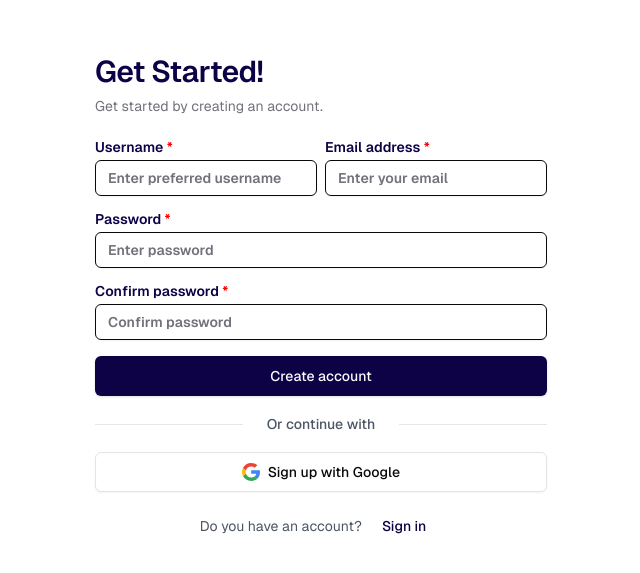
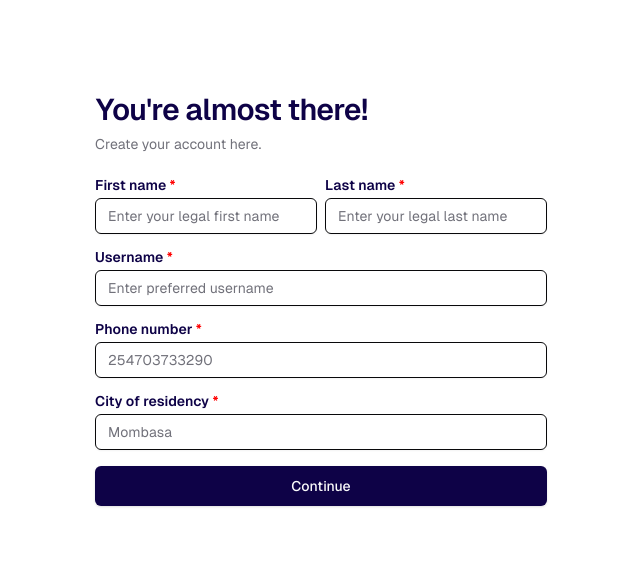
Before and after one commit to imrany/ecomark, a Next.js app: page /sign-up in a window 1280 px wide. Shown: the part 101-674 px from the top of the page, without its empty margins (319-959 px from the left). Built offline with nearby package versions, Linux system fonts and the light colour scheme.

Commit message:
working on sign up page

```diff
--- a/src/app/otp/page.tsx
+++ b/src/app/otp/page.tsx
@@ -11,13 +11,14 @@ import { Input } from "@/components/ui/input"
 import { Label } from "@/components/ui/label"
 import { ToastAction } from "@/components/ui/toast"
 import { useToast } from "@/hooks/use-toast"
-import Link from "next/link"
 import { useRouter } from "next/navigation"
 import { useEffect, useState, FormEvent } from "react"
+import { motion, AnimatePresence } from "framer-motion"
 
 export default function Page() {
     const { toast }=useToast()
     const [isDisabled,setIsDisabled]=useState(false)
+    const [isLoading,setIsLoading]=useState(true)
     const router = useRouter()
 
     async function handleVerifyCode(e:FormEvent<HTMLFormElement>) {
@@ -39,7 +40,6 @@ export default function Page() {
             console.log(error.message)
             toast({
                 variant: "destructive",
-                title: "Uh oh! Something went wrong.",
                 description: error.message,
                 action: <ToastAction altText="Try again">Try again</ToastAction>,
             })
@@ -48,8 +48,13 @@ export default function Page() {
 
     function checkAuth(){
         const stringifyData=localStorage.getItem("user-details")
+        const verifyDetails: any=localStorage.getItem("verify-details")
+        const parsedVerifyDetails=JSON.parse(verifyDetails)
         if(stringifyData){
             router.push("/home")
+        }else if(!verifyDetails||!parsedVerifyDetails.email||!parsedVerifyDetails.code){
+            setIsLoading(false)
+            router.push("/verify-email")
         }
     }
 
@@ -58,7 +63,17 @@ export default function Page() {
     })
   return (
     <div className="flex font-[family-name:var(--font-geist-sans)] items-center flex-col h-screen">
-        <div className="md:w-[500px] w-[90vw] flex items-center rounded-none h-full shadow-none">
+        {isLoading?(
+            <div className="w-full flex items-center justify-center h-full">
+                <p className="text-gray-800 max-sm:text-sm">Loading...</p>
+            </div>
+        ):(
+        <motion.div
+            initial={{ opacity: 0 }}
+            animate={{ opacity: 1 }}
+            exit={{ opacity: 0 }}
+            className="md:w-[500px] w-[90vw] flex items-center rounded-none h-full shadow-none"
+        >
             <Card className="w-full rounded-none shadow-none border-none">
                 <CardHeader>
                     <CardTitle className="text-3xl font-semibold text-[var(--primary-01)]">Get Verified!</CardTitle>
@@ -79,7 +94,8 @@ export default function Page() {
                     </form>
                 </CardContent>
             </Card>
-        </div>
+        </motion.div>
+        )}
     </div>
   )
 }
--- a/src/app/sign-in/page.tsx
+++ b/src/app/sign-in/page.tsx
@@ -15,6 +15,7 @@ import Image from "next/image"
 import Link from "next/link"
 import { useRouter } from "next/navigation"
 import { useEffect, useState, FormEvent } from "react"
+import { motion, AnimatePresence } from "framer-motion"
 
 export default function SignIn() {
     const { toast }=useToast()
@@ -77,7 +78,12 @@ export default function SignIn() {
     })
   return (
     <div className="flex font-[family-name:var(--font-geist-sans)] items-center flex-col h-screen">
-        <div className="md:w-[500px] w-[90vw] flex items-center rounded-none h-screen shadow-none">
+        <motion.div
+            initial={{ opacity: 0 }}
+            animate={{ opacity: 1 }}
+            exit={{ opacity: 0 }}
+            className="md:w-[500px] w-[90vw] flex items-center rounded-none h-screen shadow-none"
+        >
             <Card className="w-full rounded-none shadow-none border-none">
                 <CardHeader>
                     <CardTitle className="text-3xl font-semibold text-[var(--primary-01)]">Welcome Back!</CardTitle>
@@ -139,7 +145,7 @@ export default function SignIn() {
                     </form>
                 </CardContent>
             </Card>
-        </div>
+        </motion.div>
     </div>
   )
 }
--- a/src/app/sign-up/page.tsx
+++ b/src/app/sign-up/page.tsx
@@ -9,18 +9,20 @@ import {
 } from "@/components/ui/card"
 import { Input } from "@/components/ui/input"
 import { Label } from "@/components/ui/label"
-import Image from "next/image"
-import Link from "next/link"
 import { useRouter } from "next/navigation"
 import { useEffect, useState, FormEvent } from "react"
 import { useToast } from "@/hooks/use-toast"
 import { ToastAction } from "@/components/ui/toast"
-
+import { motion, AnimatePresence } from "framer-motion"
 
 export default function SignUp() {
     const { toast } = useToast()
     const router = useRouter()
+    const [isLoading,setIsLoading]=useState(true)
     const [isDisabled,setIsDisabled]=useState(false)
+    const [currentTab, setCurrentTab] = useState(1);
+    const [locationCoordinates, setLocationCoordinates]=useState("")
+
     async function handleSignUp(e:FormEvent<HTMLFormElement>) {
         try{
             e.preventDefault()
@@ -41,15 +43,14 @@ export default function SignUp() {
                     headers:{
                         "content-type":"application/json"
                     },
-                    // username, full_name, photo, email, phone_number, location_name, location_lat_long, account_balance, password
                     body:JSON.stringify({
                         username:formData.get('username'),
-                        full_name:formData.get('full_name'),
+                        full_name:`${formData.get('first_name')} ${formData.get('last_name')}`,
                         photo:null,
                         email:parsedVerifyDetails.email,
                         phone_number:formData.get("phone_number"),
                         location_name:formData.get("location_name"),
-                        location_lat_long:null,
+                        location_lat_long:locationCoordinates,
                         acccount_balance:0,
                         password:formData.get('confirm'),
                     })
@@ -58,7 +59,6 @@ export default function SignUp() {
                 if(parseRes.error){
                     toast({
                         variant: "destructive",
-                        title: "Uh oh! Something went wrong.",
                         description: parseRes.error,
                         action: <ToastAction altText="Try again">Try again</ToastAction>,
                     })
@@ -86,8 +86,38 @@ export default function SignUp() {
 
     function checkAuth(){
         const stringifyData=localStorage.getItem("user-details")
+        const verified:any=localStorage.getItem("verified")
+        const isEmailVerified=JSON.parse(verified)
+
         if(stringifyData){
             router.push("/home")
+        }else if(!verified||isEmailVerified===false){
+            setIsLoading(false)
+            // router.push("/verify-email")
+        }
+    }
+
+    function handleContinue(NextTab:number) { setCurrentTab(NextTab) }
+
+    function turnOnLocation(e:any){
+        if(locationCoordinates.length===0){
+            if (navigator.geolocation) {
+                navigator.geolocation.getCurrentPosition(
+                  function(position) {
+                    const latitude = position.coords.latitude;
+                    const longitude = position.coords.longitude;
+                    setLocationCoordinates(`${latitude}, ${longitude}`)
+                  },
+                  function(error) {
+                    e.target.reset()
+                    console.error(`Error Code = ${error.code} - ${error.message}`);
+                  }
+                );
+            } else {
+                console.error("Geolocation is not supported by this browser.");
+                e.target.reset()
+                setLocationCoordinates("0,0")
+            }
         }
     }
 
@@ -96,62 +126,104 @@ export default function SignUp() {
     })
   return (
     <div className="flex font-[family-name:var(--font-geist-sans)] items-center flex-col h-screen">
+        {isLoading?(
+            <div className="w-full flex items-center justify-center h-full">
+                <p className="text-gray-800 max-sm:text-sm">Loading...</p>
+            </div>
+        ):(
         <div className="md:w-[500px] w-[90vw] flex items-center rounded-none h-screen shadow-none">
             <Card className="w-full rounded-none shadow-none border-none">
+                {currentTab === 1 ?(
                     <CardHeader>
-                    <CardTitle className="text-3xl font-semibold text-[var(--primary-01)]">Get Started!</CardTitle>
-                    <CardDescription>Get started by creating an account.</CardDescription>
+                        <CardTitle className="text-3xl font-semibold text-[var(--primary-01)]">You're almost there!</CardTitle>
+                        <CardDescription>Create your account here.</CardDescription>
                     </CardHeader>
+                ):(
+                    <CardHeader>
+                        <CardTitle className="text-3xl font-semibold text-[var(--primary-01)]">You're almost finishing!</CardTitle>
+                        <CardDescription>You are almost finishing creating your account.</CardDescription>
+                    </CardHeader>
+                )}
                 <CardContent>
                     <form onSubmit={handleSignUp}>
                         <div className="grid w-full items-center gap-4">
+                            {currentTab === 1 && (
+                                <motion.div key="first_tab"
+                                    initial={{ opacity: 0 }}
+                                    animate={{ opacity: 1 }}
+                                    exit={{ opacity: 0 }}
+                                    className="grid w-full items-center gap-4"
+                                >
                                     <div className="flex flex-col sm:grid sm:grid-cols-2 sm:gap-x-2 max-sm:gap-y-4 w-full">
                                         <div className="flex flex-col max-sm:w-full space-y-1.5">
-                                    <Label htmlFor="username" className="text-[var(--primary-01)] font-semibold required">Username</Label>
-                                    <Input id="username" name="username" type="text" placeholder="Enter preferred username" className="border-[var(--primary-03)] placeholder:font-semibold outline-[1px] active:outline-[var(--primary-01)] focus:border-[var(--primary-01)] outline-[var(--primary-01)]" required/>
+                                            <Label htmlFor="first_name" className="text-[var(--primary-01)] font-semibold required">First name</Label>
+                                            <Input id="first_name" name="first_name" type="text" placeholder="Enter your legal first name" className="border-[var(--primary-03)] outline-[1px] active:outline-[var(--primary-01)] focus:border-[var(--primary-01)] outline-[var(--primary-01)]" required/>
                                         </div>
                                         <div className="flex flex-col max-sm:w-full space-y-1.5">
-                                    <Label htmlFor="email" className="text-[var(--primary-01)] font-semibold  required">Email address</Label>
-                                    <Input id="email" name="email" type="email" placeholder="Enter your email" className="border-[var(--primary-03)] placeholder:font-semibold outline-[1px] active:outline-[var(--primary-01)] focus:border-[var(--primary-01)] outline-[var(--primary-01)]" required/>
+                                            <Label htmlFor="last_name" className="text-[var(--primary-01)] font-semibold  required">Last name</Label>
+                                            <Input id="last_name" name="last_name" type="type" placeholder="Enter your legal last name" className="border-[var(--primary-03)] outline-[1px] active:outline-[var(--primary-01)] focus:border-[var(--primary-01)] outline-[var(--primary-01)]" required/>
                                         </div>
                                     </div>
+                                    <div className="flex flex-col max-sm:w-full space-y-1.5">
+                                        <Label htmlFor="username" className="text-[var(--primary-01)] font-semibold required">Username</Label>
+                                        <Input id="username" name="username" type="text" placeholder="Enter preferred username" className="border-[var(--primary-03)] outline-[1px] active:outline-[var(--primary-01)] focus:border-[var(--primary-01)] outline-[var(--primary-01)]" required/>
+                                    </div>
+                                    <div className="flex flex-col max-sm:w-full space-y-1.5">
+                                        <Label htmlFor="phone_number" className="text-[var(--primary-01)] font-semibold required">Phone number</Label>
+                                        <Input id="phone_number" name="phone_number" type="tel" placeholder="254703733290" className="border-[var(--primary-03)] outline-[1px] active:outline-[var(--primary-01)] focus:border-[var(--primary-01)] outline-[var(--primary-01)]" required/>
+                                    </div>
+                                    <div className="flex flex-col max-sm:w-full space-y-1.5">
+                                        <Label htmlFor="location_name" className="text-[var(--primary-01)] font-semibold required">City of residency</Label>
+                                        <Input id="location_name" name="location_name" type="text" placeholder="Mombasa" className="border-[var(--primary-03)] outline-[1px] active:outline-[var(--primary-01)] focus:border-[var(--primary-01)] outline-[var(--primary-01)]" required/>
+                                    </div>
+                                    <Button type="button" onClick={()=>handleContinue(2)} variant="default" className={`h-[40px] bg-[var(--primary-01)] hover:bg-[var(--primary-01)]`}>
+                                        <p>Continue</p>
+                                    </Button>
+                                </motion.div>
+                            )}
+                            {currentTab === 2 &&(
+                                <motion.div key="second_tab"
+                                    initial={{ opacity: 0 }}
+                                    animate={{ opacity: 1 }}
+                                    exit={{ opacity: 0 }}
+                                    className="grid w-full items-center gap-4"
+                                >
                                     <div className="flex flex-col space-y-1.5">
                                         <Label htmlFor="password" className="text-[var(--primary-01)] font-semibold  required">Password</Label>
-                                <Input id="password" name="password" minLength={8} maxLength={24} type="password" placeholder="Enter password" className="border-[var(--primary-03)] placeholder:font-semibold outline-[1px] active:outline-[var(--primary-01)] focus:border-[var(--primary-01)] outline-[var(--primary-01)]" required/>
+                                        <Input id="password" name="password" minLength={8} maxLength={24} type="password" placeholder="Create password" className="border-[var(--primary-03)] outline-[1px] active:outline-[var(--primary-01)] focus:border-[var(--primary-01)] outline-[var(--primary-01)]" required/>
                                     </div>
                                     <div className="flex flex-col space-y-1.5">
                                         <Label htmlFor="confirm" className="text-[var(--primary-01)] font-semibold  required">Confirm password</Label>
-                                <Input id="confirm" name="confirm" minLength={8} maxLength={24} type="password" placeholder="Confirm password" className="border-[var(--primary-03)] placeholder:font-semibold outline-[1px] active:outline-[var(--primary-01)] focus:border-[var(--primary-01)] outline-[var(--primary-01)]" required/>
+                                        <Input id="confirm" name="confirm" minLength={8} maxLength={24} type="password" placeholder="Confirm password" className="border-[var(--primary-03)] outline-[1px] active:outline-[var(--primary-01)] focus:border-[var(--primary-01)] outline-[var(--primary-01)]" required/>
                                     </div>
+                                    <div className="flex flex-col max-sm:w-full space-y-1.5">
+                                        <div className="flex items-center justify-center sm:justify-start py-2 sm:py-0">
+                                            <input id="location_lat_long" onChange={(e)=>turnOnLocation(e)} defaultValue={`${false}`} name="push-notifications" type="checkbox" phx-debounce="blur" className="h-4 w-4 rounded border-gray-300 text-[var(--primary-01)] focus:ring-[var(--primary-01)]"/>
+                                            <label htmlFor="location_lat_long" className="ml-3">
+                                                <span className="block text-sm font-medium text-[var(--primary-01)]">
+                                                    Turn on location
+                                                </span>
+                                            </label>
+                                        </div>
+                                    </div>
+                                    <div className="flex justify-between flex-wrap-reverse w-full gap-2">
+                                        <Button type="button" onClick={()=>handleContinue(currentTab-1)} variant="secondary" className={`w-[150px] h-[40px]`}>
+                                            <p>Back</p>
+                                        </Button>
+
                                         <Button type="submit" variant={isDisabled===false?"default":"outline"} disabled={isDisabled} className={`h-[40px] ${isDisabled===false?"bg-[var(--primary-01)] hover:bg-[var(--primary-01)]":""}`}>
                                             {isDisabled===false?(<p>Create account</p>):(<p>Creating...</p>)}
                                         </Button>
-                            {/* <p className="text-sm text-gray-500 text-center">Or sign up with</p> */}
-                            <div className="relative">
-                                <div className="absolute inset-0 flex items-center" aria-hidden>
-                                    <div className="w-full border-t border-gray-200"></div>
                                     </div>
-                                <div className="relative flex justify-center text-sm font-medium leading-6">
-                                    <span className="bg-white px-6 text-gray-600">Or continue with</span>
-                                </div>
-                            </div>
-                            <div className="flex flex-col space-y-1.5">
-                                <Button type="button" className="h-[40px]" variant="outline">
-                                    <Image alt="" src="/google-vector.svg" width={18} height={18} priority/>
-                                    <span>Sign up with Google</span>
-                                </Button>
-                            </div>
-                            <div className="flex gap-1 text-gray-600 items-center justify-center md:text-sm text-xs">
-                                <p>{`Do you have an account?`}</p>
-                                <Button variant="link" className="text-[var(--primary-01)] md:text-sm text-xs rounded-[50px]" asChild>
-                                    <Link href="/sign-in">Sign in</Link>
-                                </Button>
-                            </div>
+                                </motion.div>
+                            )}
+
                         </div>
                     </form>
                 </CardContent>
             </Card>
         </div>
+        )}
     </div>
   )
 }
--- a/src/app/verify-email/page.tsx
+++ b/src/app/verify-email/page.tsx
@@ -11,9 +11,11 @@ import { Input } from "@/components/ui/input"
 import { Label } from "@/components/ui/label"
 import { ToastAction } from "@/components/ui/toast"
 import { useToast } from "@/hooks/use-toast"
+import Image from "next/image"
 import Link from "next/link"
 import { useRouter } from "next/navigation"
 import { useEffect, useState, FormEvent } from "react"
+import { motion, AnimatePresence } from "framer-motion"
 
 export default function Page() {
     const { toast }=useToast()
@@ -39,14 +41,12 @@ export default function Page() {
             if(parseRes.error){
                 toast({
                     variant: "destructive",
-                    title: "Uh oh! Something went wrong.",
                     description: parseRes.error,
                     action: <ToastAction altText="Try again">Try again</ToastAction>,
                 })
                 setIsDisabled(false)
             }else{
-                const data:any=parseRes.data
-                console.log(data)
+                const data:any=parseRes
                 const stringifyData=JSON.stringify(data)
                 localStorage.setItem("verify-details",stringifyData)
                 router.push('/otp')
@@ -56,7 +56,6 @@ export default function Page() {
             console.log(error.message)
             toast({
                 variant: "destructive",
-                title: "Uh oh! Something went wrong.",
                 description: error.message,
                 action: <ToastAction altText="Try again">Try again</ToastAction>,
             })
@@ -75,7 +74,12 @@ export default function Page() {
     })
   return (
     <div className="flex font-[family-name:var(--font-geist-sans)] items-center flex-col h-screen">
-        <div className="md:w-[500px] w-[90vw] flex items-center rounded-none h-full shadow-none">
+        <motion.div
+            initial={{ opacity: 0 }}
+            animate={{ opacity: 1 }}
+            exit={{ opacity: 0 }}
+            className="md:w-[500px] w-[90vw] flex items-center rounded-none h-full shadow-none"
+        >
             <Card className="w-full rounded-none shadow-none border-none">
                 <CardHeader>
                     <CardTitle className="text-3xl font-semibold text-[var(--primary-01)]">Get Verified!</CardTitle>
@@ -92,11 +96,31 @@ export default function Page() {
                             <Button type="submit" variant={isDisabled===false?"default":"outline"} disabled={isDisabled} className={`h-[40px] ${isDisabled===false?"bg-[var(--primary-01)] font-semibold hover:bg-[var(--primary-01)]":""}`}>
                                 {isDisabled===false?(<p>Send Code</p>):(<p>Sending...</p>)}
                             </Button>
+                            <div className="relative">
+                                <div className="absolute inset-0 flex items-center" aria-hidden>
+                                    <div className="w-full border-t border-gray-200"></div>
+                                </div>
+                                <div className="relative flex justify-center text-sm font-medium leading-6">
+                                    <span className="bg-white px-6 text-gray-600">Or continue with</span>
+                                </div>
+                            </div>
+                            <div className="flex flex-col space-y-1.5">
+                                <Button type="button" className="h-[40px]" variant="outline">
+                                    <Image alt="" src="/google-vector.svg" width={18} height={18} priority/>
+                                    <span>Sign up with Google</span>
+                                </Button>
+                            </div>
+                            <div className="flex gap-1 text-gray-600 items-center justify-center md:text-sm text-xs">
+                                <p>{`Do you have an account?`}</p>
+                                <Button variant="link" className="text-[var(--primary-01)] md:text-sm text-xs rounded-[50px]" asChild>
+                                    <Link href="/sign-in">Sign in</Link>
+                                </Button>
+                            </div>
                         </div>
                     </form>
                 </CardContent>
             </Card>
-        </div>
+        </motion.div>
     </div>
   )
 }
--- a/src/components/body.tsx
+++ b/src/components/body.tsx
@@ -85,7 +85,7 @@ export default function Body({
     return () => window.removeEventListener('resize', updateTransformValue);
  }, [isMobile])
   return (
-    <div className="flex font-[family-name:var(--font-geist-sans)] mt-[43px] flex-col w-fusm:p-8 p-6">
+    <div className="flex font-[family-name:var(--font-geist-sans)] mt-[43px] flex-col w-full sm:p-4 p-2">
         <div className="flex items-center flex-wrap justify-between gap-1 mb-6">
             <p className="text-xl font-semibold text-[var(--primary-01)]">Most purchased</p>
             {!isMobile?(
```
Lines whose indentation alone changed are shown as unchanged.
